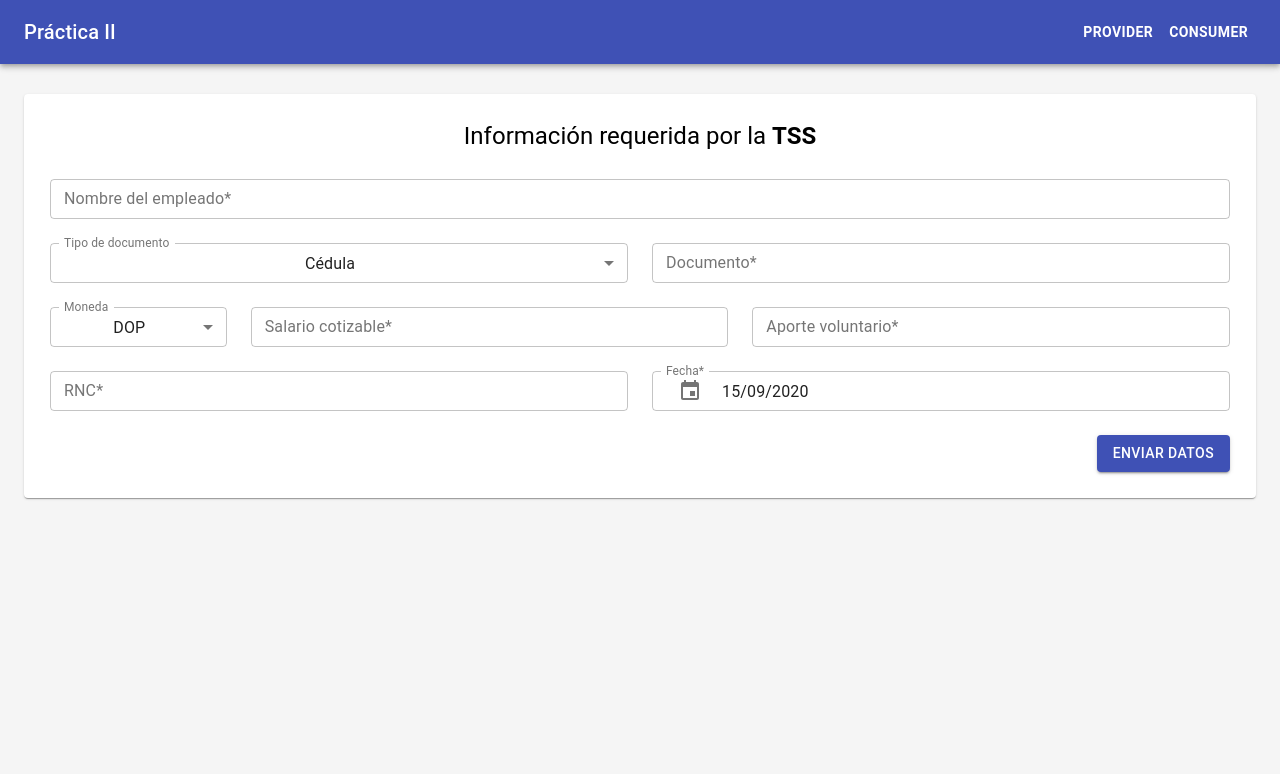
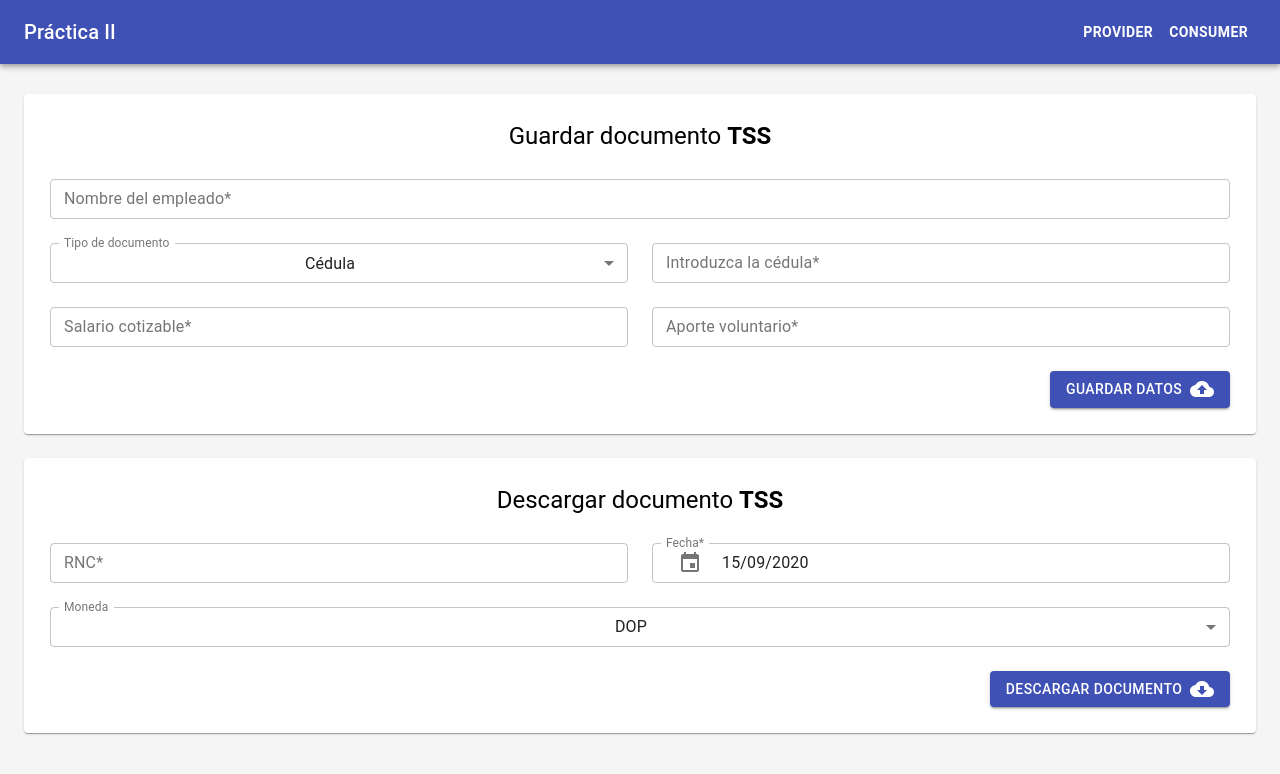
Before and after one commit to AlexFerreras/APAP-APEC, a React (Create React App) app: page / in a window 1280 px wide. Shown: the top 774 px of the page. Built offline with nearby package versions, Linux system fonts and the light colour scheme.

Commit message:
se separo el formulario a guardar y los campos cabecera

```diff
--- a/package.json
+++ b/package.json
@@ -5,6 +5,7 @@
   "dependencies": {
     "@date-io/date-fns": "^1.3.13",
     "@material-ui/core": "^4.11.0",
+    "@material-ui/icons": "^4.9.1",
     "@material-ui/pickers": "^3.2.10",
     "@testing-library/jest-dom": "^4.2.4",
     "@testing-library/react": "^9.3.2",
@@ -13,7 +14,9 @@
     "react": "^16.13.1",
     "react-dom": "^16.13.1",
     "react-hook-form": "^6.8.1",
-    "react-scripts": "3.4.3"
+    "react-scripts": "3.4.3",
+    "react-text-mask": "^5.4.3",
+    "validacion-cedula-dominicana": "^1.0.9"
   },
   "scripts": {
     "start": "react-scripts start",
--- a/src/components/Form/index.js
+++ b/src/components/Form/index.js
@@ -1,19 +1,15 @@
-import React, { useState } from 'react'
+import React from 'react'
 import Typography from '@material-ui/core/Typography'
 import TextField from '@material-ui/core/TextField'
 import Grid from '@material-ui/core/Grid'
-import DateFnsUtils from '@date-io/date-fns'
-import {
-  MuiPickersUtilsProvider,
-  KeyboardDatePicker,
-} from '@material-ui/pickers'
 import { useForm } from 'react-hook-form';
 import Button from '@material-ui/core/Button';
 import Select from '@material-ui/core/Select';
 import MenuItem from '@material-ui/core/MenuItem';
-import { makeStyles } from '@material-ui/core/styles';
 import FormControl from '@material-ui/core/FormControl';
 import InputLabel from '@material-ui/core/InputLabel';
+import CloudUploadIcon from '@material-ui/icons/CloudUpload';
+import validateDominicanId from 'validacion-cedula-dominicana';
 
 const title = {
   color: 'black'
@@ -28,40 +24,21 @@ const alignBtnSend = {
   justifyContent: 'flex-end'
 }
 
-const useStyles = makeStyles((theme) => ({
-  formControl: {
-    margin: theme.spacing(1),
-    minWidth: 120,
-  },
-  selectEmpty: {
-    marginTop: theme.spacing(2),
-  },
-}));
+const Form = () => {
+  const [documentType, setdocumentType] = React.useState('Cédula')
+  const { register, handleSubmit, errors } = useForm();
 
-const Form = () => {
-  const [selectedDate, setSelectedDate] = useState(new Date())
-  const [documentType, setdocumentType] = React.useState(1)
-  const [moneda, setMoneda] = React.useState(1)
 
-  const { register, handleSubmit, errors } = useForm();
-  const classes = useStyles()
-
-  const handleDateChange = (date) => {
-    setSelectedDate(date);
-  };
   const handleChangeDocumentType = (event) => {
     setdocumentType(event.target.value);
-  };
-  const handleChangeMoneda = (event) => {
-    setMoneda(event.target.value);
   };
 
   const onSubmit = (data) => {
     data = {
       ...data,
-      fecha: selectedDate,
+      //fecha: selectedDate,
       tipoDocumento: documentType,
-      moneda: moneda
+      //moneda: moneda
     }
     console.log(data);
   }
@@ -70,7 +47,7 @@ const Form = () => {
     <div>
       <Typography variant="h5" gutterBottom>
         <span style={title}>
-          Información requerida por la <strong> TSS </strong>
+          Guardar documento <strong> TSS </strong>
         </span>
       </Typography>
 
@@ -92,7 +69,7 @@ const Form = () => {
             />
           </Grid>
           <Grid item xs={6}>
-            <FormControl size="small" variant="outlined" className={classes.formControl}>
+            <FormControl size="small" variant="outlined">
               <InputLabel htmlFor="outlined-age-native-simple">Tipo de documento</InputLabel>
               <Select
                 required
@@ -102,12 +79,35 @@ const Form = () => {
                 onChange={handleChangeDocumentType}
                 label="Tipo de documento"
               >
-                <MenuItem value={1}>Cédula</MenuItem>
-                <MenuItem value={2}>Pasaporte</MenuItem>
+                <MenuItem value={'Cédula'}>Cédula</MenuItem>
+                <MenuItem value={'Pasaporte'}>Pasaporte</MenuItem>
               </Select>
             </FormControl>
           </Grid>
           <Grid item xs={6}>
+            {
+              documentType === 'Cédula'
+              ?
+              <TextField
+                name="documento"
+                error={errors.documento ? true : false}
+                helperText={errors.documento && errors.documento.message}
+                inputRef={register({required: "La cédula es obligatoria",
+                  minLength: {value: 11, message: "La longitud mínima debe ser igual a 11"},
+                  maxLength: {value: 11, message: "La longitud máxima debe ser igual a 11"},
+                  pattern: {
+                    value: /^\d+$/,
+                    message: "Solo se adminten números positivos"
+                  },
+                  validate: validateDominicanId
+                })}
+                fullWidth
+                type="text"
+                label="Introduzca la cédula*"
+                variant="outlined"
+                size="small"
+              />
+              :
               <TextField
                 name="documento"
                 error={errors.documento ? true : false}
@@ -117,28 +117,14 @@ const Form = () => {
                   maxLength: {value: 11, message: "La longitud máxima debe ser igual a 11"}})}
                 fullWidth
                 type="text"
-              label="Documento*"
+                label="Introduzca el pasaporte*"
                 variant="outlined"
                 size="small"
               />
+            }
+
           </Grid>
-          <Grid item xs={2}>
-            <FormControl size="small" variant="outlined" className={classes.formControl}>
-              <InputLabel htmlFor="outlined-age-native-simple">Moneda</InputLabel>
-              <Select
-                required
-                labelId="demo-simple-select-outlined-label"
-                id="demo-simple-select-outlined"
-                value={moneda}
-                onChange={handleChangeMoneda}
-                label="Moneda"
-              >
-                <MenuItem value={1}>DOP</MenuItem>
-                <MenuItem value={2}>USD</MenuItem>
-              </Select>
-            </FormControl>
-          </Grid>
-          <Grid item xs={5}>
+          <Grid item xs={6}>
             <TextField
               name="salarioCotizable"
               error={errors.salarioCotizable ? true : false}
@@ -157,7 +143,7 @@ const Form = () => {
               size="small"
             />
           </Grid>
-          <Grid item xs={5}>
+          <Grid item xs={6}>
             <TextField
               name="aporteVoluntario"
               error={errors.aporteVoluntario ? true : false}
@@ -176,40 +162,10 @@ const Form = () => {
               size="small"
             />
           </Grid>
-          <Grid item xs={6}>
-            <TextField
-              name="rnc"
-              error={errors.rnc ? true : false}
-              helperText={errors.rnc && errors.rnc.message}
-              inputRef={register({required: "El RNC es obligatorio",
-                minLength: {value: 13, message: "La longitud mínima debe ser igual a 13"},
-                maxLength: {value: 13, message: "La longitud máxima debe ser igual a 13"}})}
-              fullWidth
-              type="text"
-              label="RNC*"
-              variant="outlined"
-              size="small"
-            />
-          </Grid>
-          <Grid item xs={6}>
-            <MuiPickersUtilsProvider utils={DateFnsUtils}>
-              <KeyboardDatePicker
-                autoOk
-                variant="inline"
-                inputVariant="outlined"
-                label="Fecha*"
-                size="small"
-                format="dd/MM/yyyy"
-                value={selectedDate}
-                InputAdornmentProps={{ position: "start" }}
-                onChange={date => handleDateChange(date)}
-              />
-            </MuiPickersUtilsProvider>
-          </Grid>
           <Grid item xs={12}>
             <div style={alignBtnSend}>
               <Button type="submit" variant="contained" color="primary">
-                Enviar datos
+                Guardar datos &nbsp; <CloudUploadIcon />
               </Button>
             </div>
           </Grid>
--- /dev/null
+++ b/src/components/TssDocument/index.js
@@ -0,0 +1,123 @@
+import React, { useState } from 'react'
+import Typography from '@material-ui/core/Typography'
+import TextField from '@material-ui/core/TextField'
+import Grid from '@material-ui/core/Grid'
+import DateFnsUtils from '@date-io/date-fns'
+import {
+  MuiPickersUtilsProvider,
+  KeyboardDatePicker,
+} from '@material-ui/pickers'
+import { useForm } from 'react-hook-form';
+import Button from '@material-ui/core/Button';
+import Select from '@material-ui/core/Select';
+import MenuItem from '@material-ui/core/MenuItem';
+import FormControl from '@material-ui/core/FormControl';
+import InputLabel from '@material-ui/core/InputLabel';
+import CloudDownloadIcon from '@material-ui/icons/CloudDownload';
+
+const title = {
+  color: 'black'
+}
+
+const mt15 = {
+  marginTop: 15,
+}
+
+const alignBtnSend = {
+  display: 'flex',
+  justifyContent: 'flex-end'
+}
+
+const TssDocument = () => {
+  const [selectedDate, setSelectedDate] = useState(new Date())
+  const [moneda, setMoneda] = React.useState('DOP')
+
+  const { register, handleSubmit, errors } = useForm();
+
+  const handleDateChange = (date) => {
+    setSelectedDate(date);
+  };
+
+  const handleChangeMoneda = (event) => {
+    setMoneda(event.target.value);
+  };
+
+  const onSubmit = (data) => {
+    data = {
+      ...data,
+      fecha: selectedDate,
+      moneda: moneda
+    }
+    console.log(data);
+  }
+
+  return (
+    <div>
+      <Typography variant="h5" gutterBottom>
+        <span style={title}>
+          Descargar documento <strong> TSS </strong>
+        </span>
+      </Typography>
+
+      <form onSubmit={handleSubmit(onSubmit)}>
+        <Grid container spacing={3} style={mt15}>
+          <Grid item xs={6}>
+            <TextField
+              name="rnc"
+              error={errors.rnc ? true : false}
+              helperText={errors.rnc && errors.rnc.message}
+              inputRef={register({required: "El RNC es obligatorio",
+                minLength: {value: 13, message: "La longitud mínima debe ser igual a 13"},
+                maxLength: {value: 13, message: "La longitud máxima debe ser igual a 13"}})}
+              fullWidth
+              type="text"
+              label="RNC*"
+              variant="outlined"
+              size="small"
+            />
+          </Grid>
+          <Grid item xs={6}>
+            <MuiPickersUtilsProvider utils={DateFnsUtils}>
+              <KeyboardDatePicker
+                autoOk
+                variant="inline"
+                inputVariant="outlined"
+                label="Fecha*"
+                size="small"
+                format="dd/MM/yyyy"
+                value={selectedDate}
+                InputAdornmentProps={{ position: "start" }}
+                onChange={date => handleDateChange(date)}
+              />
+            </MuiPickersUtilsProvider>
+          </Grid>
+          <Grid item xs={12}>
+            <FormControl size="small" variant="outlined" >
+              <InputLabel htmlFor="outlined-age-native-simple">Moneda</InputLabel>
+              <Select
+                required
+                labelId="demo-simple-select-outlined-label"
+                id="demo-simple-select-outlined"
+                value={moneda}
+                onChange={handleChangeMoneda}
+                label="Moneda"
+              >
+                <MenuItem value={'DOP'}>DOP</MenuItem>
+                <MenuItem value={'USD'}>USD</MenuItem>
+              </Select>
+            </FormControl>
+          </Grid>
+          <Grid item xs={12}>
+            <div style={alignBtnSend}>
+              <Button type="submit" variant="contained" color="primary">
+                Descargar documento &nbsp; <CloudDownloadIcon />
+              </Button>
+            </div>
+          </Grid>
+        </Grid>
+      </form>
+    </div>
+  )
+}
+
+export default TssDocument;
--- a/src/layout/Body/index.js
+++ b/src/layout/Body/index.js
@@ -1,8 +1,9 @@
-import React from 'react';
-import { makeStyles } from '@material-ui/core/styles';
-import Paper from '@material-ui/core/Paper';
-import Grid from '@material-ui/core/Grid';
-import Form from '../../components/Form/index'
+import React from 'react'
+import { makeStyles } from '@material-ui/core/styles'
+import Paper from '@material-ui/core/Paper'
+import Grid from '@material-ui/core/Grid'
+import Form from '../../components/Form'
+import TssDocument from '../../components/TssDocument'
 
 const useStyles = makeStyles((theme) => ({
   root: {
@@ -22,6 +23,8 @@ const padding = {
 const Body = () => {
   const classes = useStyles();
   return (
+    <div>
+      <Grid container spacing={3}>
         <Grid item xs={12}>
           <Paper className={classes.paper}>
             <div style={padding}>
@@ -29,6 +32,15 @@ const Body = () => {
             </div>
           </Paper>
         </Grid>
+        <Grid item xs={12}>
+          <Paper className={classes.paper}>
+            <div style={padding}>
+              <TssDocument />
+            </div>
+          </Paper>
+        </Grid>
+      </Grid>
+    </div>
   )
 }
 
```
Also changed, not shown: src/components/Form/Form.modeule.css (deleted), 1 other file (tests, documents, lock files or other folders). Lines whose indentation alone changed are shown as unchanged.
